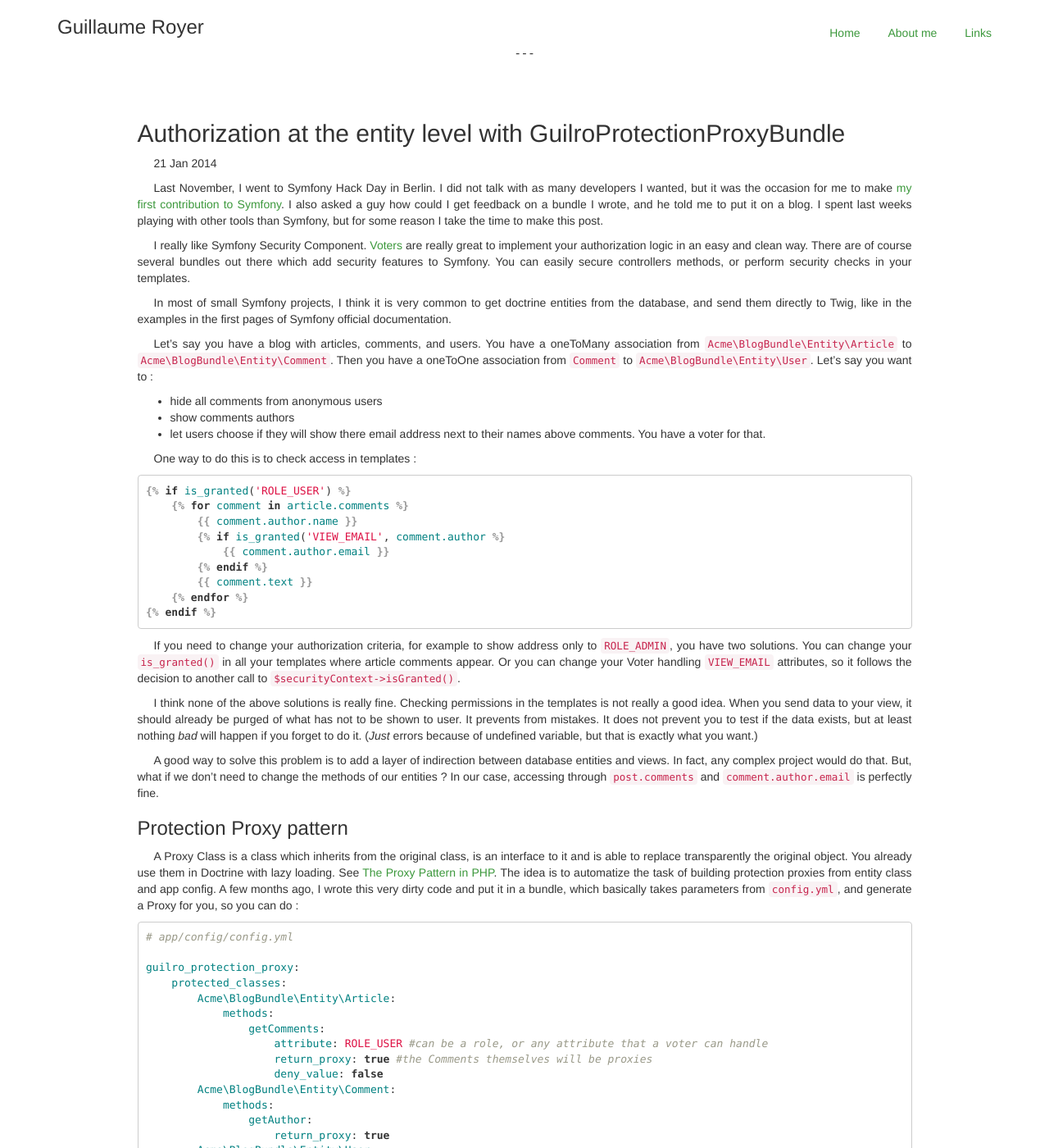
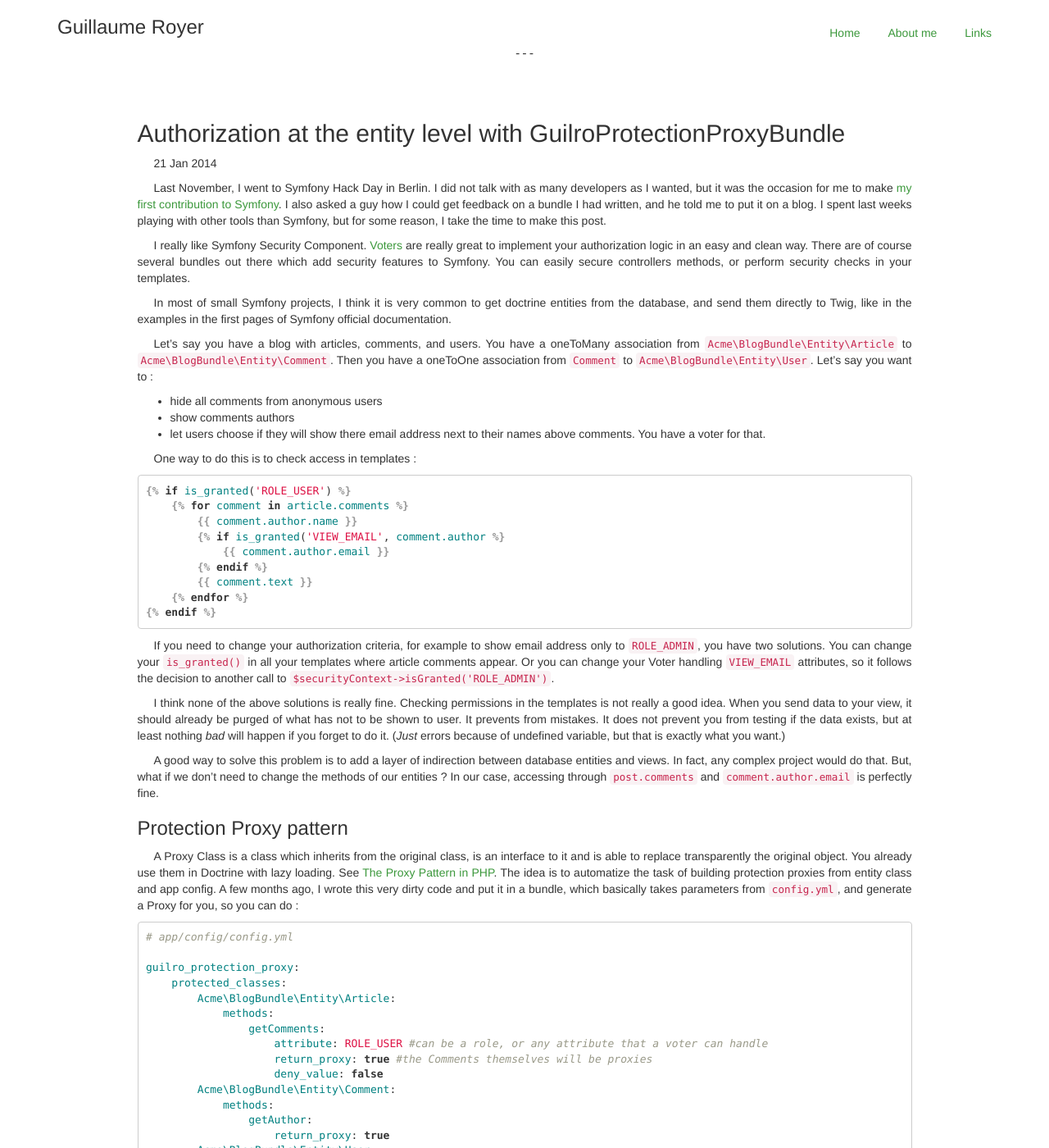
Before and after one commit to jillro/guilro.github.io, a Jekyll site: the page built from _posts/2014-01-21-guilro-protection-proxy-bundle.md, in a window 1280 px wide and 1400 px high. Shown: the whole window at 82% size. Built offline with Jekyll 4.4.1, drawn with Linux system fonts in a browser that asks for light colours; Markdown is read by kramdown in place of the engine named in the settings; comment, search, counter and statistics services are not loaded.

Commit message:
typo and spelling

````diff
--- a/_posts/2014-01-21-guilro-protection-proxy-bundle.md
+++ b/_posts/2014-01-21-guilro-protection-proxy-bundle.md
@@ -4,7 +4,7 @@ title: 'Authorization at the entity level with GuilroProtectionProxyBundle'
 category: symfony
 ---
 
-Last November, I went to Symfony Hack Day in Berlin. I did not talk with as many developers I wanted, but it was the occasion for me to make [my first contribution to Symfony](https://github.com/symfony/symfony/issues/9433). I also asked a guy how could I get feedback on a bundle I wrote, and he told me to put it on a blog. I spent last weeks playing with other tools than Symfony, but for some reason I take the time to make this post.
+Last November, I went to Symfony Hack Day in Berlin. I did not talk with as many developers as I wanted, but it was the occasion for me to make [my first contribution to Symfony](https://github.com/symfony/symfony/issues/9433). I also asked a guy how I could get feedback on a bundle I had written, and he told me to put it on a blog. I spent last weeks playing with other tools than Symfony, but for some reason, I take the time to make this post.
 
 I really like Symfony Security Component. [Voters](http://kriswallsmith.net/post/15994931191/symfony2-security-voters) are really great to implement your authorization logic in an easy and clean way. There are of course several bundles out there which add security features to Symfony. You can easily secure controllers methods, or perform security checks in your templates.
 
@@ -32,9 +32,9 @@ One way to do this is to check access in templates :
 ```
 {% endraw %}
 
-If you need to change your authorization criteria, for example to show address only to `ROLE_ADMIN`, you have two solutions. You can change your `is_granted()` in all your templates where article comments appear. Or you can change your Voter handling `VIEW_EMAIL` attributes, so it follows the decision to another call to `$securityContext->isGranted()`.
+If you need to change your authorization criteria, for example to show email address only to `ROLE_ADMIN`, you have two solutions. You can change your `is_granted()` in all your templates where article comments appear. Or you can change your Voter handling `VIEW_EMAIL` attributes, so it follows the decision to another call to `$securityContext->isGranted('ROLE_ADMIN')`.
 
-I think none of the above solutions is really fine. Checking permissions in the templates is not really a good idea. When you send data to your view, it should already be purged of what has not to be shown to user. It prevents from mistakes. It does not prevent you to test if the data exists, but at least nothing *bad* will happen if you forget to do it. (*Just* errors because of undefined variable, but that is exactly what you want.)
+I think none of the above solutions is really fine. Checking permissions in the templates is not really a good idea. When you send data to your view, it should already be purged of what has not to be shown to user. It prevents from mistakes. It does not prevent you from testing if the data exists, but at least nothing *bad* will happen if you forget to do it. (*Just* errors because of undefined variable, but that is exactly what you want.)
 
 A good way to solve this problem is to add a layer of indirection between database entities and views. In fact, any complex project would do that. But, what if we don't need to change the methods of our entities ? In our case, accessing through `post.comments` and `comment.author.email` is perfectly fine.
 
````
